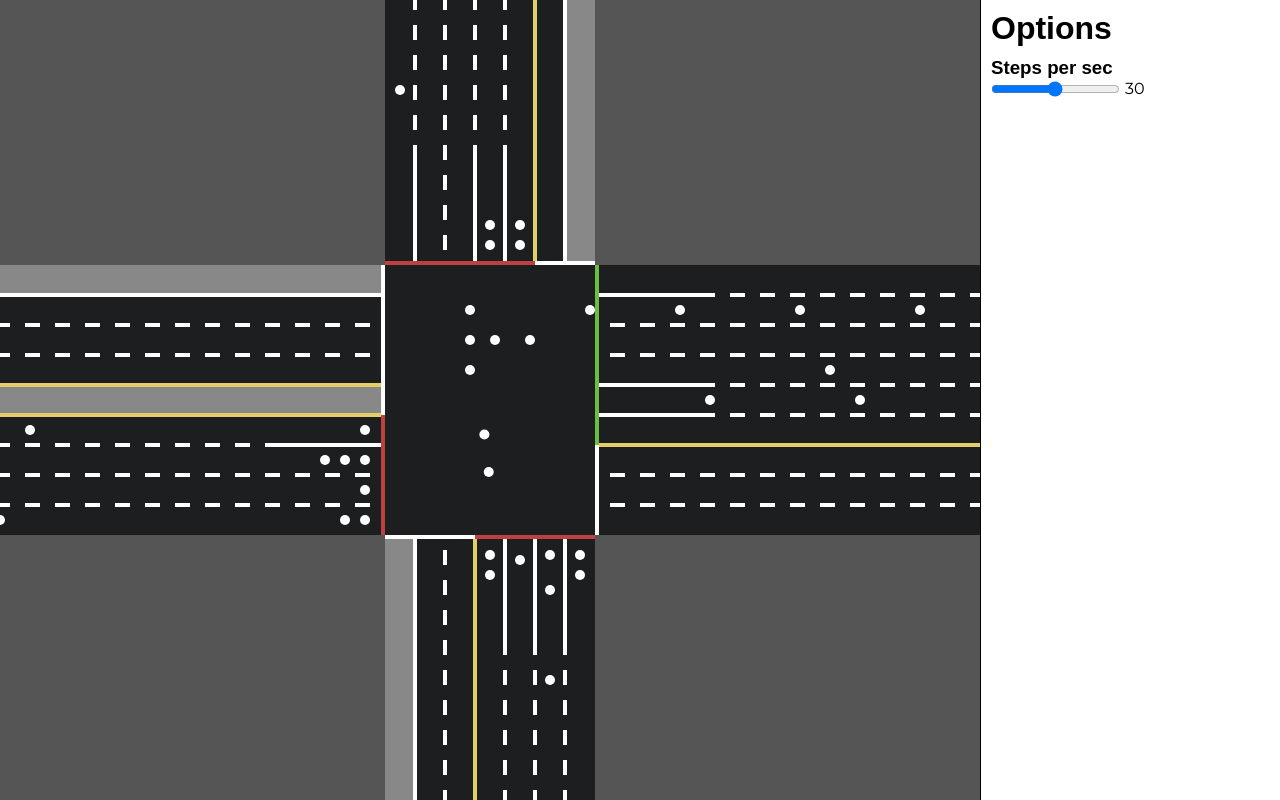
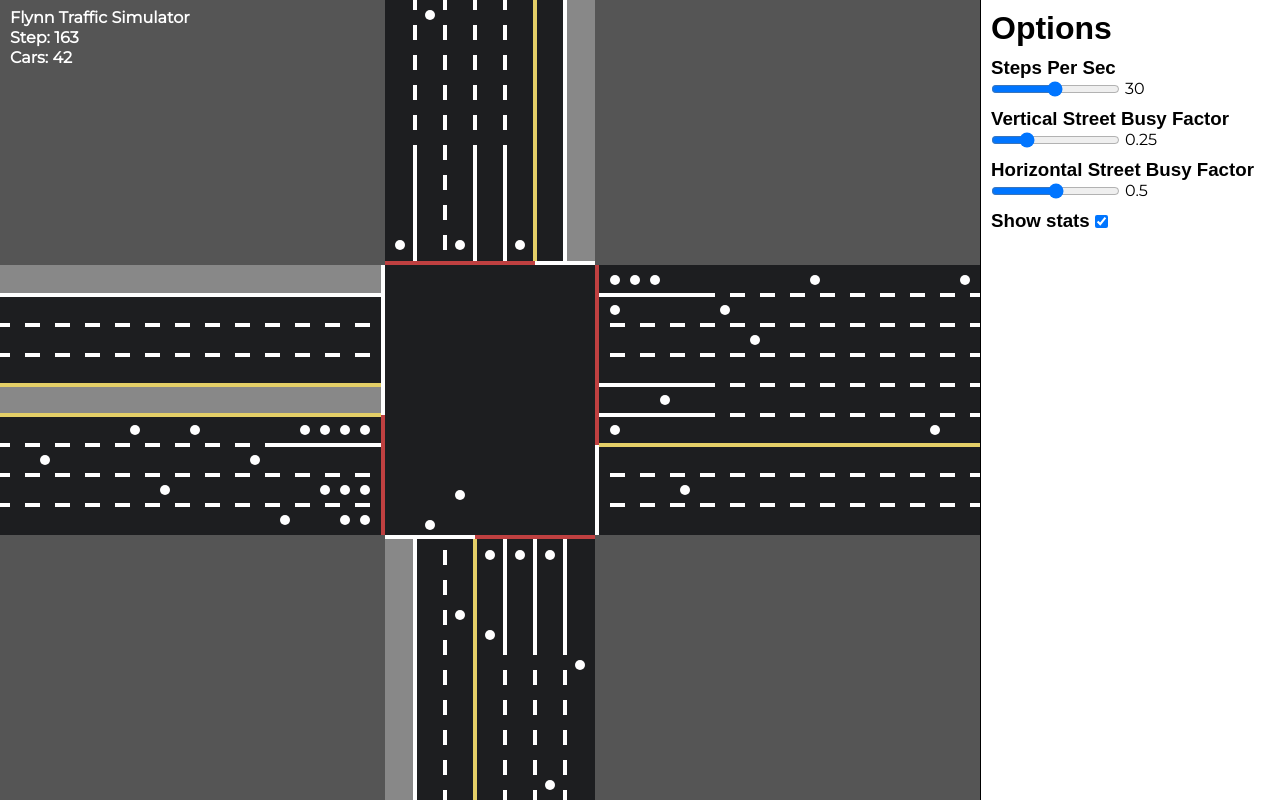
Before and after one commit to EFlynn25/traffic-simulator, a React (Create React App) app: page / in a window 1280 px wide. Built offline with nearby package versions, Linux system fonts and the light colour scheme; a web font is replaced by a local one.

Commit message:
Added busy factor and stats (currentStep and cars)

```diff
--- a/src/App.js
+++ b/src/App.js
@@ -4,32 +4,49 @@ import { step } from "./step";
 import { useWindowSize } from "./functions";
 
 function App() {
-	const streets = [
+	const [streets, setStreets] = useState([
+		// Original
+		{ assignments: ["b", "i", "l", "l", "f", "f", "r"], busyFactor: 0.25 },
+		{ assignments: ["i", "i", "i", "l", "l", "f", "f", "f", "r"], busyFactor: 0.5 },
+		{ assignments: ["b", "i", "i", "l", "l", "f", "r"], busyFactor: 0.25 },
+		{ assignments: ["b", "i", "i", "i", "b", "l", "f", "f", "fr"], busyFactor: 0.5 },
+
+		// Vertical street left lane, horizontal simple
 		// { assignments: ["i", "l", "f"] },
 		// { assignments: ["i", "f"] },
 		// { assignments: ["i", "l", "f"] },
 		// { assignments: ["i", "f"] },
 
+		// For testing left turns? (messed with toward and across turn deltas)
 		// { assignments: ["b", "i", "b", "f", "f", "fr"] },
 		// { assignments: ["i", "l", "l", "l", "f", "r"] },
 		// { assignments: ["i", "i", "i", "l", "f", "r"] },
 		// { assignments: ["b", "i", "b", "b", "b", "f"] },
 
+		// Left, forward, right turn lane
 		// { assignments: ["b", "i", "b", "lf", "f", "fr"] },
 		// { assignments: ["i", "l", "l", "l", "f", "r"] },
 		// { assignments: ["i", "i", "i", "b", "lfr", "b"] },
 		// { assignments: ["b", "i", "b", "b", "b", "lfr"] },
 
+		// For testing left turns (messed with toward and across turn deltas)
 		// { assignments: ["b", "i", "l", "l", "f", "f", "r", "b", "b", "b"] },
 		// { assignments: ["i", "i", "i", "l", "l", "f", "f", "f", "r"] },
 		// { assignments: ["b", "b", "b", "b", "i", "i", "l", "l", "f", "r"] },
 		// { assignments: ["b", "i", "i", "i", "b", "l", "f", "f", "fr"] },
 
-		{ assignments: ["b", "i", "l", "l", "f", "f", "r"] },
-		{ assignments: ["i", "i", "i", "l", "l", "f", "f", "f", "r"] },
-		{ assignments: ["b", "i", "i", "l", "l", "f", "r"] },
-		{ assignments: ["b", "i", "i", "i", "b", "l", "f", "f", "fr"] },
-	];
+		// Simple one way
+		// { assignments: ["i", "lf"], busyFactor: 0.25 },
+		// { assignments: ["i", "i", "i"], busyFactor: 0.5 },
+		// { assignments: ["i", "fr"], busyFactor: 0.25 },
+		// { assignments: ["lf", "f", "fr"], busyFactor: 0.5 },
+
+		// One way with dedicated turn lanes onto it
+		// { assignments: ["b", "i", "l", "f"], busyFactor: 0.25 },
+		// { assignments: ["i", "i", "i"], busyFactor: 0.5 },
+		// { assignments: ["i", "b", "f", "r"], busyFactor: 0.25 },
+		// { assignments: ["lf", "f", "fr"], busyFactor: 0.5 },
+	]);
 	/*
 
 	Phases
@@ -42,6 +59,7 @@ function App() {
 	const [width, height] = useWindowSize();
 	const initialStepsPerSec = 30;
 	const [stepsPerSec, setStepsPerSec] = useState(initialStepsPerSec);
+	const [showStats, setShowStats] = useState(true);
 	const currentStep = useRef(0);
 	const signalState = useRef({});
 	const lanes = useRef({});
@@ -71,11 +89,21 @@ function App() {
 	// Loop effect
 	useEffect(() => {
 		const loop = setInterval(() => {
-			step(currentStep.current, streets, lanes.current, cars, signalState.current, canvasRef.current);
+			step(currentStep.current, streets, lanes.current, cars, signalState.current, canvasRef.current, showStats);
 			currentStep.current++;
 		}, (1 / stepsPerSec) * 1000);
 		return () => clearInterval(loop);
 	});
+
+	const sliderOption = (title, value, min, max, step, defaultValue, onInput) => (
+		<>
+			<h3 style={{ marginTop: 10 }}>{title}</h3>
+			<div style={{ display: "flex", alignItems: "center", gap: 5 }}>
+				<input type="range" onInput={onInput} defaultValue={defaultValue} min={min} max={max} step={step} />
+				<p>{value}</p>
+			</div>
+		</>
+	);
 
 	return (
 		<div className="App">
@@ -87,17 +115,24 @@ function App() {
 			/>
 			<div className="sidePanel">
 				<h1>Options</h1>
-				<h3 style={{ marginTop: 10 }}>Steps per sec</h3>
-				<div style={{ display: "flex", alignItems: "center", gap: 5 }}>
-					<input
-						type="range"
-						onInput={(e) => setStepsPerSec(e.target.value)}
-						defaultValue={initialStepsPerSec}
-						min={1}
-						max={60}
-						step={1}
-					/>
-					<p>{stepsPerSec}</p>
+				{sliderOption("Steps Per Sec", stepsPerSec, 1, 60, 1, initialStepsPerSec, (e) =>
+					setStepsPerSec(e.target.value)
+				)}
+				{sliderOption("Vertical Street Busy Factor", streets[0].busyFactor, 0, 1, 0.05, 0.25, (e) => {
+					const streetsCopy = JSON.parse(JSON.stringify(streets));
+					streetsCopy[0].busyFactor = e.target.value;
+					streetsCopy[2].busyFactor = e.target.value;
+					setStreets(streetsCopy);
+				})}
+				{sliderOption("Horizontal Street Busy Factor", streets[1].busyFactor, 0, 1, 0.05, 0.5, (e) => {
+					const streetsCopy = JSON.parse(JSON.stringify(streets));
+					streetsCopy[1].busyFactor = e.target.value;
+					streetsCopy[3].busyFactor = e.target.value;
+					setStreets(streetsCopy);
+				})}
+				<div style={{ marginTop: 10, display: "flex", alignItems: "center", gap: 5 }}>
+					<h3>Show stats</h3>
+					<input type="checkbox" onChange={(e) => setShowStats(e.target.checked)} checked={showStats} />
 				</div>
 			</div>
 		</div>
--- a/src/functions.js
+++ b/src/functions.js
@@ -33,7 +33,7 @@ export const arcCalculations = (towardArcDelta, acrossArcDelta) => ({
 		(towardArcDelta > acrossArcDelta
 			? (towardArcDelta - acrossArcDelta) * (pixelsPerSimUnit / pixelsPerPathStep)
 			: 0),
-	stepsPerArc: Math.min(acrossArcDelta, towardArcDelta) * (50 / pixelsPerPathStep),
+	stepsPerArc: Math.min(acrossArcDelta, towardArcDelta) * (50 / pixelsPerPathStep) * (pixelsPerSimUnit / 30),
 });
 
 export function getFinalLane(streets, initialLane) {
--- a/src/render.js
+++ b/src/render.js
@@ -8,9 +8,10 @@ export const simToScreen = (x, y) => {
 	return [centerX + x * pixelsPerSimUnit, centerY + y * pixelsPerSimUnit];
 };
 
-export function render(canvas, streets, lanes, cars) {
+export function render(currentStep, streets, lanes, cars, canvas, showStats) {
 	console.log("Rendering...");
 	const context = canvas.getContext("2d");
+	// const markingWidth = pixelsPerSimUnit / 7.5;
 
 	// Scale canvas for clarity
 	context.scale(window.devicePixelRatio, window.devicePixelRatio);
@@ -19,13 +20,22 @@ export function render(canvas, streets, lanes, cars) {
 	context.beginPath();
 	context.clearRect(0, 0, canvas.width, canvas.height);
 
+	// Draw title and stats
+	context.fillStyle = "white";
+	context.font = "bold 16px Montserrat";
+	context.textBaseline = "top";
+	context.fillText("Flynn Traffic Simulator", 10, 10);
+	if (showStats) {
+		context.fillText("Step: " + currentStep.toString(), 10, 30);
+		context.fillText("Cars: " + cars.length.toString(), 10, 50);
+	}
+
 	// Draw streets
 	const intersectionWidth = Math.max(streets[0].assignments.length, streets[2].assignments.length);
 	const intersectionHeight = Math.max(streets[1].assignments.length, streets[3].assignments.length);
 	const topLeftAnchor = simToScreen(-intersectionWidth / 2, -intersectionHeight / 2);
 	const topRightAnchor = simToScreen(intersectionWidth / 2, -intersectionHeight / 2);
 	const bottomLeftAnchor = simToScreen(-intersectionWidth / 2, intersectionHeight / 2);
-	// const bottomRightAnchor = simToScreen(intersectionWidth / 2, intersectionHeight / 2);
 	context.fillStyle = "hsl(220deg 5% 12%)";
 	context.beginPath();
 	context.rect(0, topLeftAnchor[1], window.innerWidth, intersectionHeight * pixelsPerSimUnit);
@@ -57,18 +67,18 @@ export function render(canvas, streets, lanes, cars) {
 			originY: -intersectionHeight / 2,
 			dotted: {
 				xComp: -2,
-				yComp: -30,
+				yComp: -pixelsPerSimUnit,
 			},
 			solid: {
 				xComp: 0,
-				yComp: 26 - window.innerHeight / 2,
+				yComp: pixelsPerSimUnit - 4 - window.innerHeight / 2,
 			},
 			turn: {
 				xComp: 0,
-				yComp: -90,
+				yComp: -pixelsPerSimUnit * 3,
 			},
 			barrier: {
-				xComp: -30,
+				xComp: -pixelsPerSimUnit,
 				yComp: -4 - window.innerHeight / 2,
 			},
 		},
@@ -91,7 +101,7 @@ export function render(canvas, streets, lanes, cars) {
 			},
 			barrier: {
 				xComp: 4,
-				yComp: -30,
+				yComp: -pixelsPerSimUnit,
 			},
 		},
 		// Street 2
@@ -122,15 +132,15 @@ export function render(canvas, streets, lanes, cars) {
 			originX: -intersectionWidth / 2,
 			originY: -intersectionHeight / 2,
 			dotted: {
-				xComp: -30,
+				xComp: -pixelsPerSimUnit,
 				yComp: -2,
 			},
 			solid: {
-				xComp: 26 - window.innerWidth / 2,
+				xComp: pixelsPerSimUnit - 4 - window.innerWidth / 2,
 				yComp: 0,
 			},
 			turn: {
-				xComp: -90,
+				xComp: -pixelsPerSimUnit * 3,
 				yComp: 0,
 			},
 			barrier: {
@@ -155,8 +165,8 @@ export function render(canvas, streets, lanes, cars) {
 				context.rect(
 					coords[0] + calc.barrier.xComp,
 					coords[1] + calc.barrier.yComp,
-					calc.vertical ? 30 : window.innerWidth / 2,
-					calc.vertical ? window.innerHeight / 2 : 30
+					calc.vertical ? pixelsPerSimUnit : window.innerWidth / 2,
+					calc.vertical ? window.innerHeight / 2 : pixelsPerSimUnit
 				);
 				context.fill();
 			}
@@ -200,11 +210,12 @@ export function render(canvas, streets, lanes, cars) {
 					context.rect(
 						coords[0] + calc.dotted.xComp,
 						coords[1] + calc.dotted.yComp,
-						calc.vertical ? 4 : 15,
-						calc.vertical ? 15 : 4
+						calc.vertical ? 4 : pixelsPerSimUnit / 2,
+						calc.vertical ? pixelsPerSimUnit / 2 : 4
 					);
 					context.fill();
 				}
+				// Turn line
 				if (
 					(prevAssignment !== "i" && prevAssignment !== "b" && !prevAssignment.includes("f")) ||
 					(currAssignment !== "i" && currAssignment !== "b" && !currAssignment.includes("f"))
@@ -217,8 +228,8 @@ export function render(canvas, streets, lanes, cars) {
 					context.rect(
 						coords[0] + calc.dotted.xComp + calc.turn.xComp,
 						coords[1] + calc.dotted.yComp + calc.turn.yComp,
-						calc.vertical ? 4 : 116,
-						calc.vertical ? 116 : 4
+						calc.vertical ? 4 : 4 * pixelsPerSimUnit - 4,
+						calc.vertical ? 4 * pixelsPerSimUnit - 4 : 4
 					);
 					context.fill();
 				}
@@ -256,7 +267,7 @@ export function render(canvas, streets, lanes, cars) {
 		const carPos = getCarPos(streets, car);
 		let coords = simToScreen(...carPos);
 		context.beginPath();
-		context.arc(coords[0], coords[1], 5, 0, 2 * Math.PI);
+		context.arc(coords[0], coords[1], pixelsPerSimUnit / 6, 0, 2 * Math.PI);
 		context.fill();
 	});
 
--- a/src/step.js
+++ b/src/step.js
@@ -1,15 +1,17 @@
 import { arcCalculations, getFinalLane, pixelsPerPathStep, presetPhaseSignalStep, sortCarsByStep } from "./functions";
 import { pixelsPerSimUnit, render } from "./render";
 
-export function step(currentStep, streets, lanes, carsRef, signalState, canvas) {
+export function step(currentStep, streets, lanes, carsRef, signalState, canvas, showStats) {
 	console.log("Stepping...", currentStep);
 
 	// Randomize go lights
 	const longestDimension = Math.max(streets[0].assignments.length, streets[1].assignments.length);
 	const longestArcCalc = arcCalculations(longestDimension, longestDimension);
-	const eachStreetPhases = [0, 1, 2, 3].map((streetIndex) =>
-		Object.keys(lanes).filter((laneID) => +laneID[0] === streetIndex)
-	);
+	const eachStreetPhases = [0, 1, 2, 3]
+		.filter((streetIndex) =>
+			streets[streetIndex].assignments.some((assignment) => assignment !== "i" && assignment !== "b")
+		)
+		.map((streetIndex) => Object.keys(lanes).filter((laneID) => +laneID[0] === streetIndex));
 	const turnToStraightPhases = ["vt", "vs", "ht", "hs"].map((phaseID) =>
 		Object.keys(lanes).filter((laneID) =>
 			(phaseID[0] === "v" ? [0, 2] : [1, 3]).some((streetIndex) => {
@@ -45,24 +47,31 @@ export function step(currentStep, streets, lanes, carsRef, signalState, canvas)
 			(car.pathStep !== 0 || (car.pathStep === 0 && lanes[car.initialLane]?.go)) &&
 			sortedCars
 				.slice(index + 1)
-				.every((otherCar) => car.initialLane !== otherCar.initialLane || otherCar.pathStep - car.pathStep > 4)
+				.every(
+					(otherCar) =>
+						car.initialLane !== otherCar.initialLane ||
+						otherCar.pathStep - car.pathStep > 4 * (pixelsPerSimUnit / 30)
+				)
 		)
 			car.pathStep++;
 	});
 
 	// Create new cars
 	if (currentStep > 0 && currentStep % 6 === 0 && carsRef.current.length < 200) {
-		const outLanes = Object.keys(lanes);
-		const initialLane = outLanes[Math.floor(Math.random() * outLanes.length)];
-		const finalLane = getFinalLane(streets, initialLane);
-		if (finalLane)
+		for (let i = 0; i < 4; i++) {
+			if (Math.random() >= streets[i].busyFactor) continue;
+			const outLanes = Object.keys(lanes).filter((laneID) => +laneID[0] === i);
+			if (outLanes.length === 0) continue;
+			const initialLane = outLanes[Math.floor(Math.random() * outLanes.length)];
+			const finalLane = getFinalLane(streets, initialLane);
 			carsRef.current.push({
 				initialLane,
 				finalLane,
 				pathStep: -longestStreetInPathSteps,
 			});
+		}
 	}
 
 	// Render canvas
-	if (canvas) render(canvas, streets, lanes, carsRef.current);
+	if (canvas) render(currentStep, streets, lanes, carsRef.current, canvas, showStats);
 }
```
